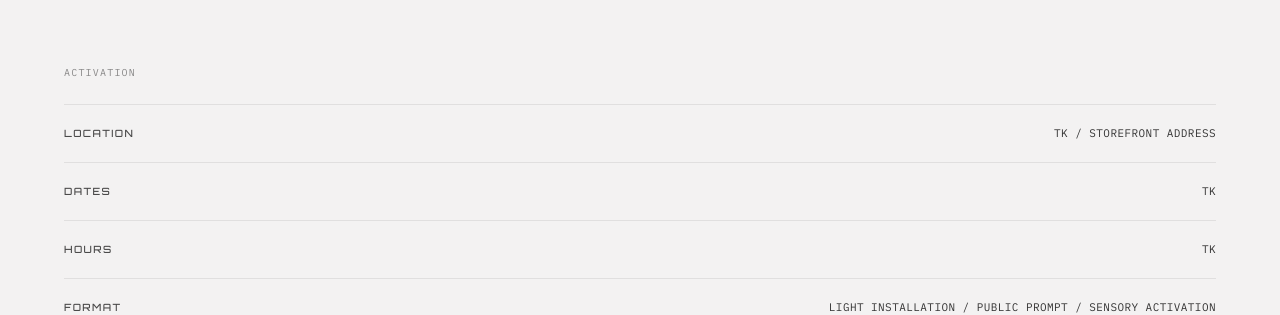
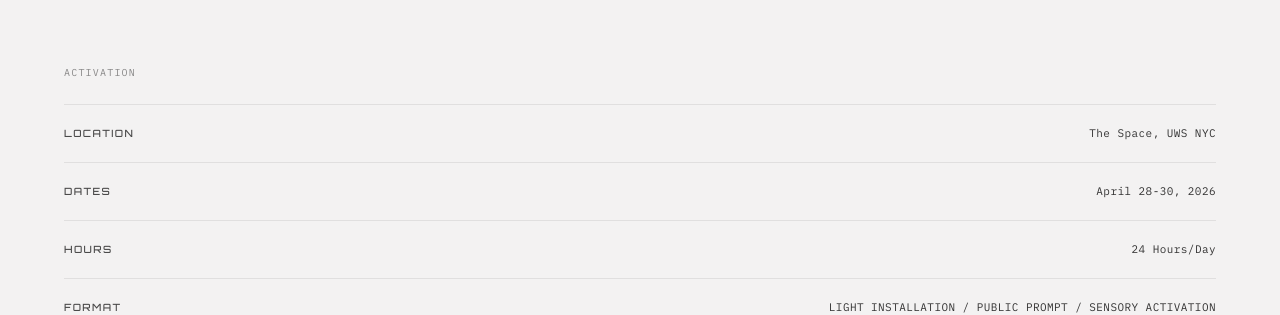
Before and after one commit to BrendonHawkinsXYZ/SLBH, a Next.js app: page /projects/acg in a window 1280 px wide. Shown: the part 6280-6595 px from the top of the page. Built offline with nearby package versions, Linux system fonts and the light colour scheme.

Commit message:
Update page.tsx

```diff
--- a/src/app/projects/acg/page.tsx
+++ b/src/app/projects/acg/page.tsx
@@ -348,15 +348,15 @@ export default function ACGPage() {
         <p className="t-mono acg-visit-label">ACTIVATION</p>
         <div className="acg-visit-rows">
           {[
-            { label: "LOCATION", value: "TK / STOREFRONT ADDRESS" },
-            { label: "DATES", value: "TK" },
-            { label: "HOURS", value: "TK" },
+            { label: "LOCATION", value: "The Space, UWS NYC" },
+            { label: "DATES", value: "April 28-30, 2026" },
+            { label: "HOURS", value: "24 Hours/Day" },
             {
               label: "FORMAT",
               value: "LIGHT INSTALLATION / PUBLIC PROMPT / SENSORY ACTIVATION",
             },
             { label: "STATUS", value: "ACTIVE SERIES" },
-            { label: "NEXT ACTIVATION", value: "TK" },
+            { label: "NEXT ACTIVATION", value: "TBD" },
           ].map((row, i) => (
             <div
               key={row.label}
```
